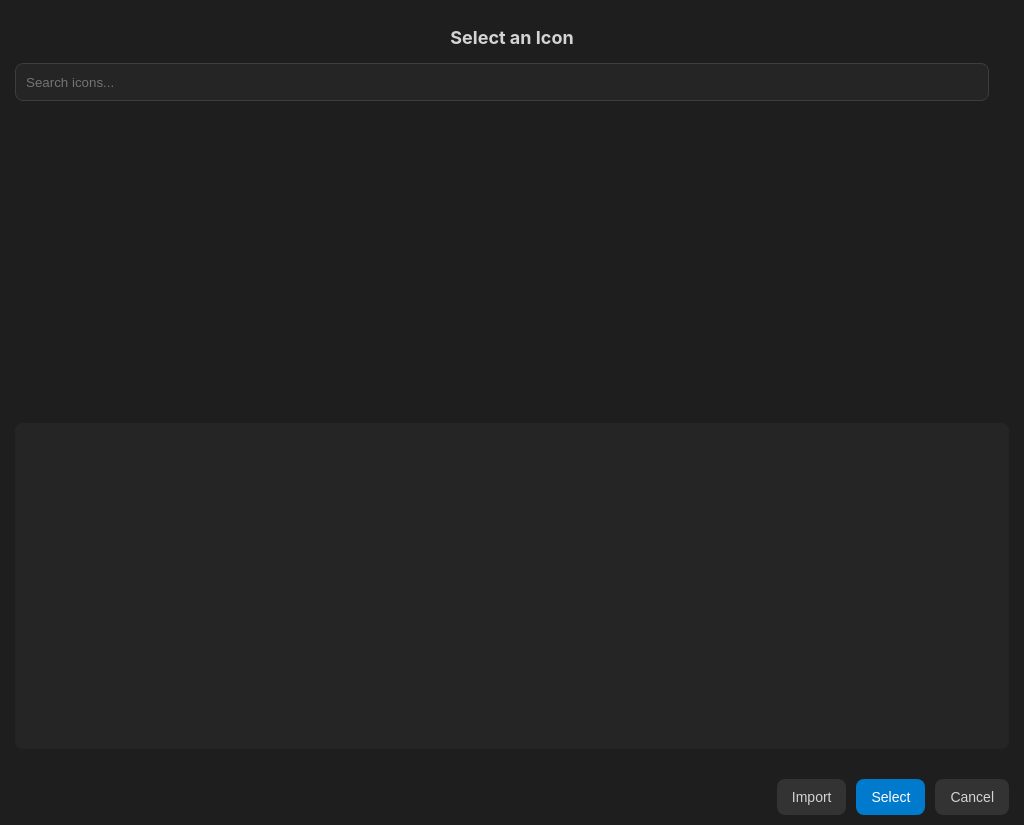
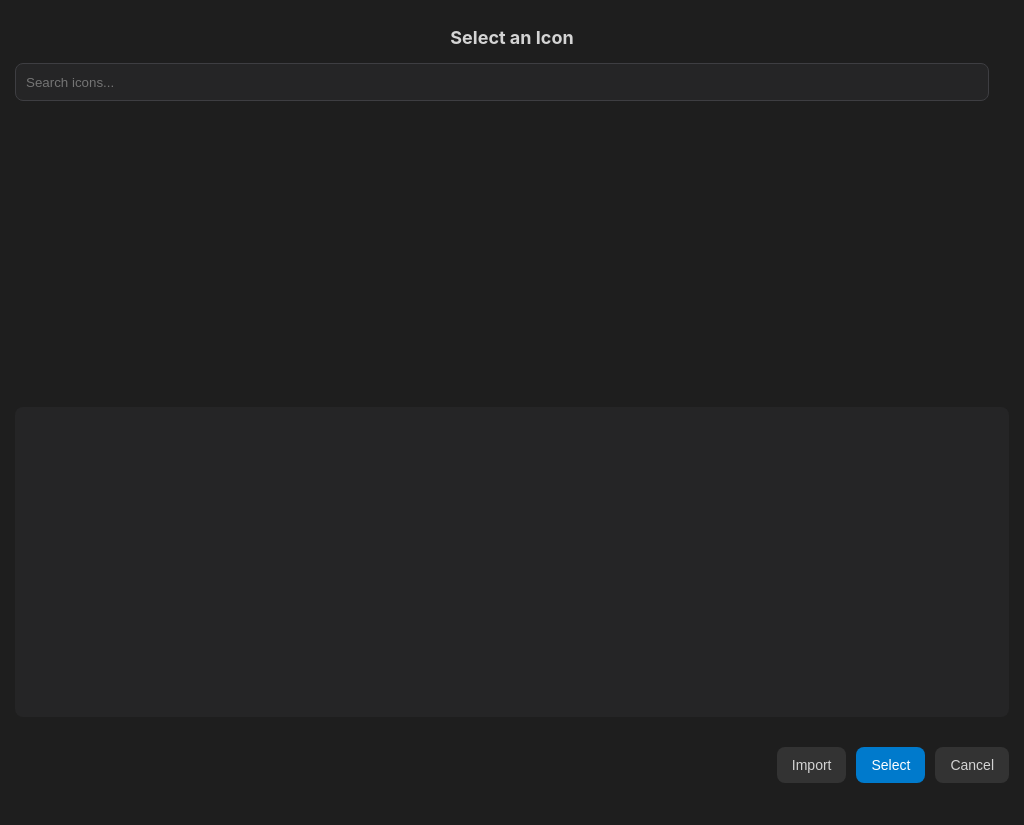
Before and after one commit to RohanBhattacharyya/Starbase, an Electron app: page iconPicker.html in a window 1024 px wide. Drawn offline with Linux system fonts and the light colour scheme; no server answers.

Commit message:
fix: fixed clipped off buttons in icon dialog

```diff
--- a/styles.css
+++ b/styles.css
@@ -618,6 +618,8 @@ input:checked + .slider:before {
     justify-content: flex-end;
     gap: 10px;
     padding-top: 0;
+    padding-bottom: 2rem;
+    min-height: fit-content;
 }
 
 /* Adjusted button container */
```
